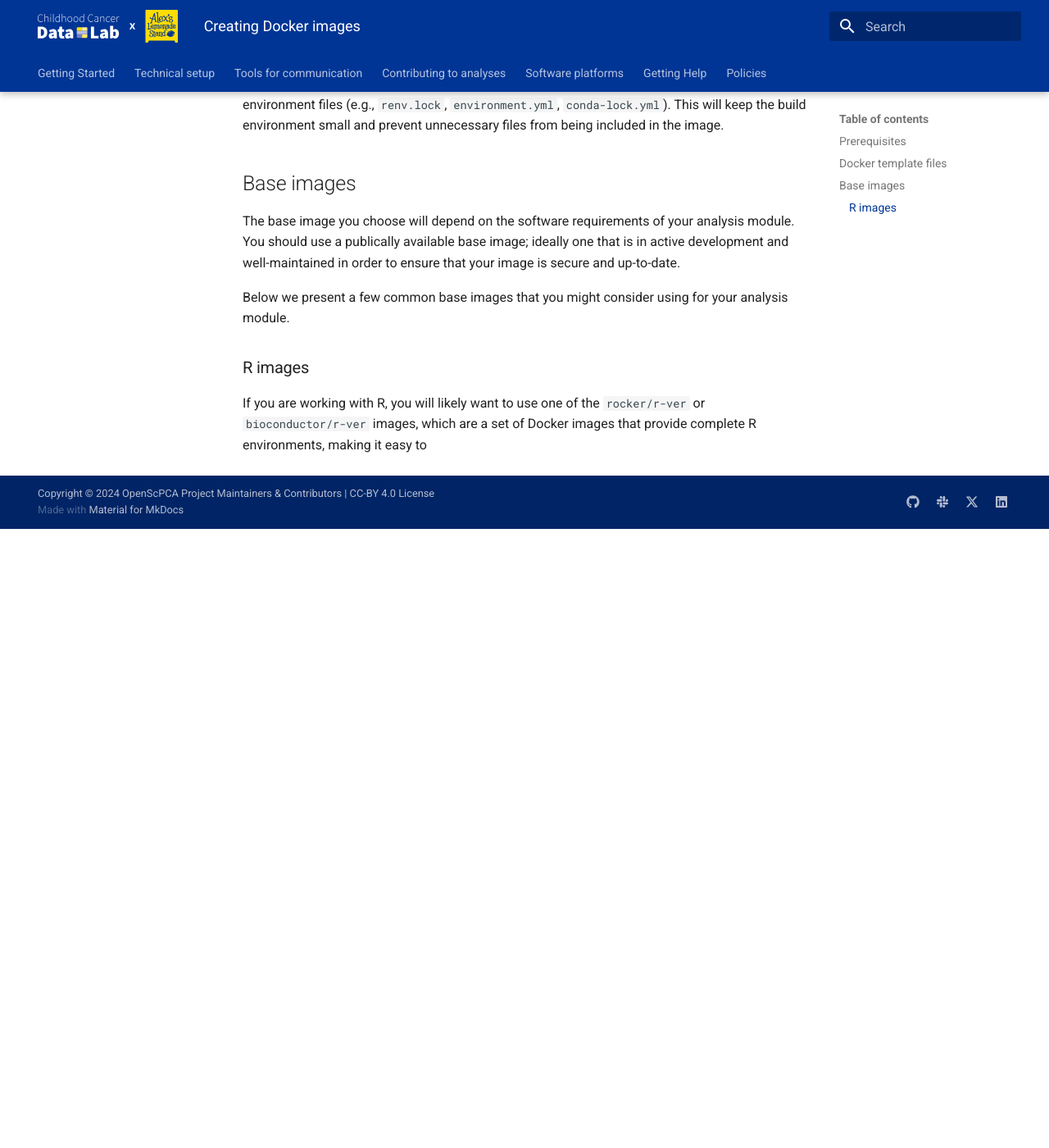
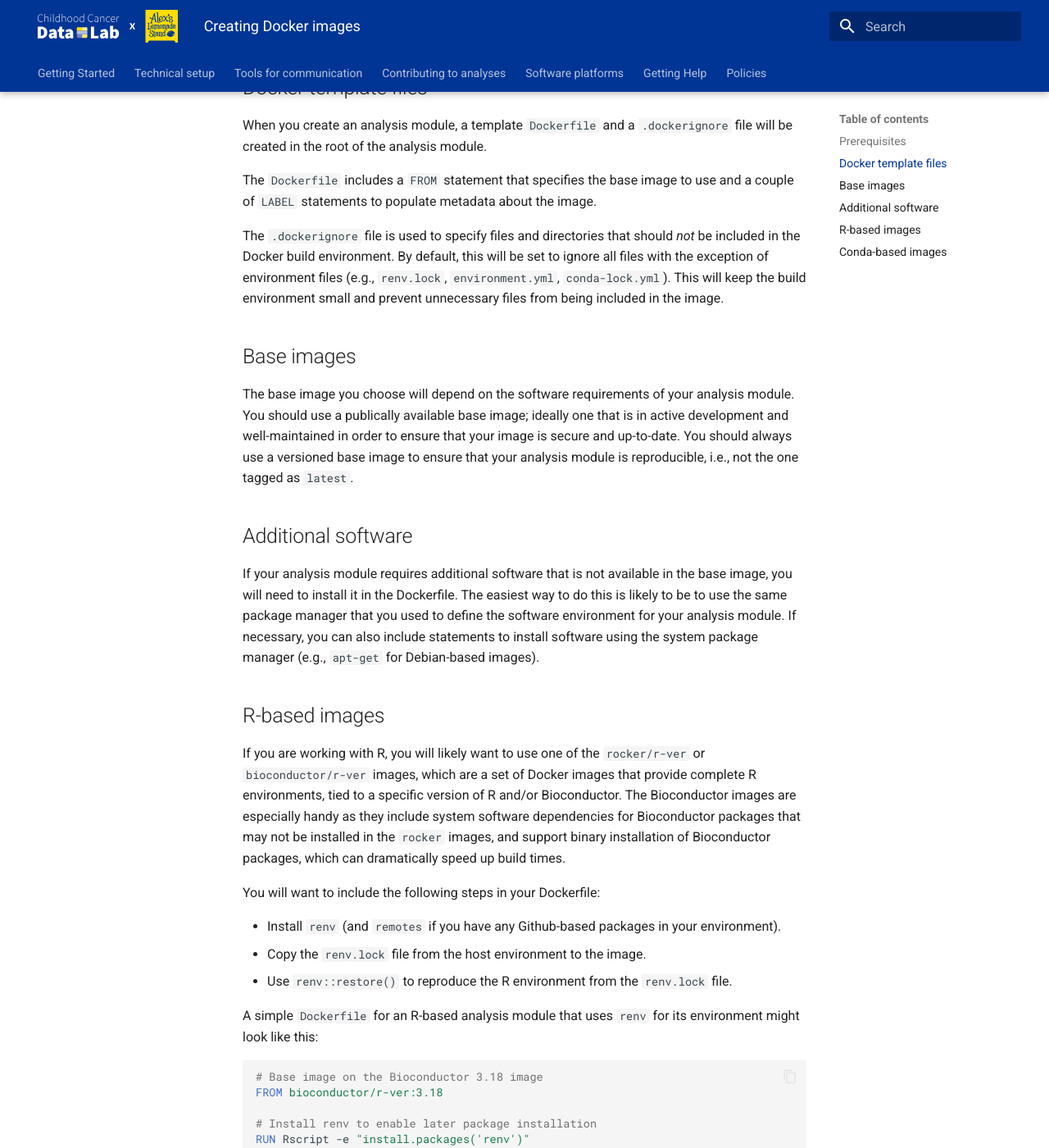
Before and after one commit to AlexsLemonade/OpenScPCA-analysis, an MkDocs documentation site: the page built from docs/software-platforms/docker/docker-images.md, in a window 1280 px wide and 1400 px high, scrolled down 818 px. Shown: the whole window at 82% size. Built offline with MkDocs 1.6.1 and Material for MkDocs 9.7.7, drawn with Linux system fonts in a browser that asks for light colours; before the commit the page ends 1463 px from its top, so only the background shows below that; some of the changed text lies outside the part shown.

Commit message:
Update docs

````diff
--- a/docs/software-platforms/docker/docker-images.md
+++ b/docs/software-platforms/docker/docker-images.md
@@ -1,6 +1,10 @@
 # Creating Docker images
 
 This page provides some guidance on creating Docker images for an OpenScPCA analysis module.
+
+Note that creating docker images is not required for contributing to OpenScPCA, but it can be useful for testing and sharing your analysis module with others.
+Each analysis module will ultimately be update include a docker image to allow for running the analysis module as part of the OpenScPCA-nf workflow, but this does not need to be done by the module author.
+Data Lab staff will create the Docker image for each analysis module as part of the process of adding the module to the OpenScPCA-nf workflow if it has not already been done.
 
 ## Prerequisites
 
@@ -11,6 +15,8 @@
 - a [conda `environment.yml`](../../contributing-to-analyses/determining-requirements/determining-software-requirements.md#module-specific-conda-environments) and/or [`conda-lock.yml` file](../../contributing-to-analyses/determining-requirements/determining-software-requirements.md#freezing-dependencies-with-conda-lock) if you are working with Python or other software available through [Bioconda](https://bioconda.github.io).
 
 The goal of creating a Docker image is to incorporate these software requirements into a container that can be used to run all parts of the analysis module without any installation steps other than installing Docker and pulling the image.
+
+You will also need to have [Docker installed on your computer](https://docs.docker.com/engine/install/).
 
 ## Docker template files
 
@@ -26,9 +32,83 @@
 
 The base image you choose will depend on the software requirements of your analysis module.
 You should use a publically available base image; ideally one that is in active development and well-maintained in order to ensure that your image is secure and up-to-date.
+You should always use a versioned base image to ensure that your analysis module is reproducible, i.e., not the one tagged as `latest`.
 
-Below we present a few common base images that you might consider using for your analysis module.
+## Additional software
 
-### R images
+If your analysis module requires additional software that is not available in the base image, you will need to install it in the Dockerfile.
+The easiest way to do this is likely to be to use the same package manager that you used to define the software environment for your analysis module.
+If necessary, you can also include statements to install software using the system package manager (e.g., `apt-get` for Debian-based images).
 
-If you are working with R, you will likely want to use one of the `rocker/r-ver` or `bioconductor/r-ver` images, which are a set of Docker images that provide complete R environments, making it easy to
+## R-based images
+
+If you are working with R, you will likely want to use one of the `rocker/r-ver` or `bioconductor/r-ver` images, which are a set of Docker images that provide complete R environments, tied to a specific version of R and/or Bioconductor.
+The Bioconductor images are especially handy as they include system software dependencies for Bioconductor packages that may not be installed in the `rocker` images, and support binary installation of Bioconductor packages, which can dramatically speed up build times.
+
+You will want to include the following steps in your Dockerfile:
+
+- Install `renv` (and `remotes` if you have any Github-based packages in your environment).
+- Copy the `renv.lock` file from the host environment to the image.
+- Use `renv::restore()` to reproduce the R environment from the `renv.lock` file.
+
+
+A simple `Dockerfile` for an R-based analysis module that uses `renv` for its environment might look like this:
+
+```Dockerfile
+# Base image on the Bioconductor 3.18 image
+FROM bioconductor/r-ver:3.18
+
+# Install renv to enable later package installation
+RUN Rscript -e "install.packages('renv')"
+
+# Disable the renv cache to install packages directly into the R library
+ENV RENV_CONFIG_CACHE_ENABLED FALSE
+
+# Copy the renv.lock file from the host environment to the image
+COPY renv.lock renv.lock
+
+# restore from renv.lock file and clean up to reduce image size
+RUN Rscript -e 'renv::restore()' && \
+  rm -rf ~/.cache/R/renv && \
+  rm -rf /tmp/downloaded_packages && \
+  rm -rf /tmp/Rtmp*
+```
+
+
+## Conda-based images
+
+If you are working with conda, you will likely want to use one of the `continuumio/miniconda3` images.
+Since the conda environment should define the version of Python itself, you should not need to worry too much about the specific version of the base image, but you should still use a versioned image for reproducibility.
+
+In the Dockerfile, you will want include the following steps:
+
+- Install `conda-lock`.
+- Copy the `conda-lock.yml` file from the host environment to the image.
+- Use `conda-lock install` to create an environment from the `conda-lock.yml` file.
+- Make sure the environment is activated when the container is launched by modifying the `.bashrc` file and setting the `ENTRYPOINT` to `bash -l -c`.
+
+A simple `Dockerfile` for a conda-based analysis module that uses `conda-lock` for its environment might look like this:
+
+```Dockerfile
+# Dockerfile for the hello-python analysis
+FROM continuumio/miniconda3:24.1.2-0
+
+# set a name for the conda environment
+ARG ENV_NAME=openscpca-analysis
+
+# Install conda-lock to enable later package installation
+RUN conda install --channel=conda-forge --name=base conda-lock
+
+# Copy the conda-lock.yml file from the host environment to the image
+COPY conda-lock.yml conda-lock.yml
+
+# restore from conda-lock.yml file and clean up to reduce image size
+RUN conda-lock install -n ${ENV_NAME} && \
+  conda clean --all --yes
+
+# Activate conda environment on bash launch
+RUN echo "conda activate ${ENV_NAME}" >> ~/.bashrc
+
+# Set entrypoint to bash to activate the environment for any commands
+ENTRYPOINT ["bash", "-l", "-c"]
+```
````
